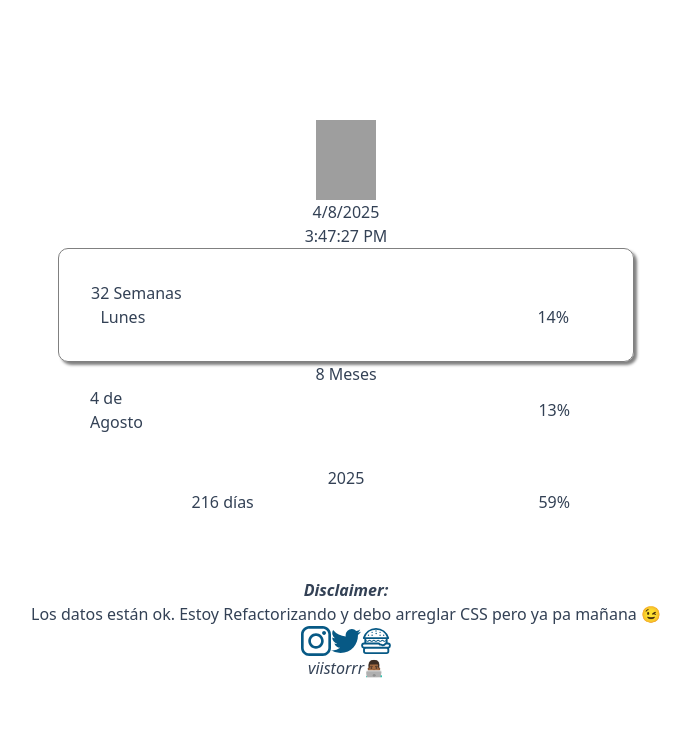
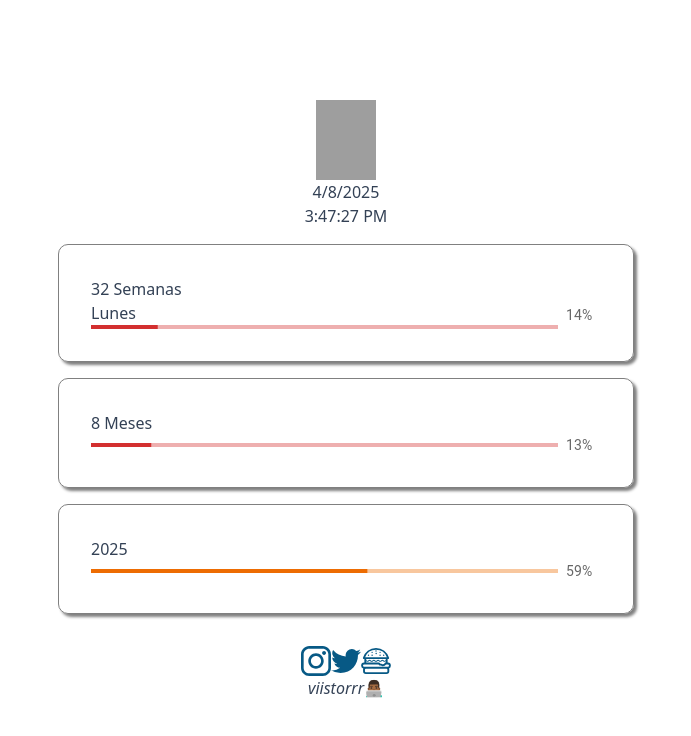
Before and after one commit to Viistorrr/yearprogress, a Next.js app: page / in a window 1280 px wide. Shown: the top 736 px of the page, without its empty margins (294-985 px from the left). Built offline with nearby package versions, Linux system fonts and the light colour scheme; no server answers; the database is empty; grey boxes are pictures that could not be loaded.

Commit message:
adding mui to components

```diff
--- a/app/page.tsx
+++ b/app/page.tsx
@@ -15,7 +15,6 @@ export default function Home() {
           <MonthInfo />
           <YearInfo />
         </div>
-        <b><i>Disclaimer:</i></b> Los datos están ok. Estoy Refactorizando y debo arreglar CSS pero ya pa mañana 😉
       </div>
     <Footer />
     <Toast />
--- a/components/MonthInfo/index.tsx
+++ b/components/MonthInfo/index.tsx
@@ -1,4 +1,7 @@
 'use client'
+import Box from '@mui/material/Box';
+import LinearProgress from '@mui/material/LinearProgress';
+import Typography from '@mui/material/Typography';
 import {
   months,
   getMonthPercent,
@@ -6,11 +9,11 @@ import {
 
 const getColor = (percent: number) => {
   if (percent && percent <= 33.3333) {
-    return "bg-rose-400";
+    return "error";
   } else if (33.3333 < percent && percent <= 66.6666) {
-    return "bg-amber-400";
+    return "warning";
   } else {
-    return "bg-emerald-400";
+    return "success";
   }
 };
 
@@ -26,25 +29,20 @@ export const MonthInfo = () => {
   if(dayOfWeekd == 7) weekNumber = weekNumber - 1
 
   return (
-    <div className="flex flex-col w-full h-min items-center align-center justify-center border-2 rounded-lg border-slate-300 pr-8 pb-8 pl-8 shadow-lg mt-4 hover:pr-6 hover:pr-b6 hover:pl-6 hover:shadow-xl">
-      <h1 className="font-bold py-4 text-slate-700">
-        {month} Meses
-        </h1>
-        <div className="flex flex-row w-full items-center align-center">
-          <div className="flex items-center w-full bg-slate-100 rounded-lg h-4">
-            <div
-              className={`flex items-center justify-center py-4 ${getColor(getMonthPercent(month, day))}`}
-              style={{
-                width: getMonthPercent(month, day).toString() + "%",
-              }}
-            >
-              <span className="text-sm font-bold pr-4">{day} de {months[month].name}</span>
-            </div>
-          </div>
-          <h1 className="w-1/12 pl-2 pr-8 font-bold items-center text-sm text-sky-900">
-          {getMonthPercent(month, day).toFixed(0)}%
+    <div className="flex flex-col w-full">
+      <Box component="span" sx={{ p: 4, border: '1px solid grey', width:1, borderRadius:'10px', boxShadow:'3px 3px 3px grey' }}>
+        <h1 className="font-bold py-4 text-slate-700">
+          {month} Meses
           </h1>
-          </div>
-      </div>
+          <Box sx={{ display: 'flex', alignItems: 'center' }}>
+          <Box sx={{ width: '100%', mr: 1 }}>
+            <LinearProgress variant="determinate" color={getColor(getMonthPercent(month, day))} value={getMonthPercent(month, day)} />
+          </Box>
+          <Box sx={{ minWidth: 35 }}>
+            <Typography variant="body2" color="text.secondary">{`${Math.round(getMonthPercent(month, day))}%`}</Typography>
+          </Box>
+        </Box>
+      </Box>
+    </div>
   );
 };
--- a/components/WeekInfo/index.tsx
+++ b/components/WeekInfo/index.tsx
@@ -1,32 +1,23 @@
 'use client'
-import { tss } from "tss-react/mui";
-import Button from "@mui/material/Button";
 import Box from '@mui/material/Box';
-import { useState } from "react";
+import LinearProgress from '@mui/material/LinearProgress';
+import Typography from '@mui/material/Typography';
 import {
   weekDays,
   TOTAL_WEEK_DAYS
 } from "@utils/constants";
 
-type Props = {
-  className?: string;
-};
-
 const getColor = (percent: number) => {
   if (percent && percent <= 33.3333) {
-    return "bg-rose-400";
+    return "error";
   } else if (33.3333 < percent && percent <= 66.6666) {
-    return "bg-amber-400";
+    return "warning";
   } else {
-    return "bg-emerald-400";
+    return "success";
   }
 };
 
-export const WeekInfo = (props: Props) => {
-  const {className} = props
-  const [isClicked, setIsClicked] = useState(false);
-
-    const { classes, cx } = useStyles({ "color": isClicked ? "blue": "red" });
+export const WeekInfo = () => {
   let date = new Date()
   const dayOfWeek = weekDays[date.getDay()];
   let dayOfWeekd = date.getDay()
@@ -39,47 +30,20 @@ export const WeekInfo = (props: Props) => {
 
   return (
     <div className="flex flex-col w-full">
-    <Box component="span" sx={{ p: 4, border: '1px solid grey', width:1, borderRadius:'10px', boxShadow:'3px 3px 3px grey' }}>
-      <h1 className="font-bold py-8">
-        {weekNumber} Semanas
-      </h1>
-      <div className="flex flex-row w-full items-center align-center">
-        <div className="flex items-center w-full bg-slate-100 rounded-lg h-2">
-          <div
-              className={`flex items-center justify-center py-4 ${getColor(currentWeekPercent)} h-2`}
-            style={{
-              width: currentWeekPercent.toString() + "%"
-            }}
-          >
-            <span className="text-sm font-bold pr-4">
-              {dayOfWeek}
-            </span>
-          </div>
-        </div>
-        <h1 className="w-1/12 pl-2 pr-8 font-bold items-center text-sm text-sky-900">
-          {currentWeekPercent.toFixed(0)}%
+      <Box component="span" sx={{ p: 4, my: 2, border: '1px solid grey', width:1, borderRadius:'10px', boxShadow:'3px 3px 3px grey' }}>
+        <h1 className="font-bold py-8">
+          {weekNumber} Semanas
         </h1>
-      </div>
+        <Box sx={{ display: 'flex', alignItems: 'center' }}>
+        <Box sx={{ width: '100%', mr: 1 }}>
+          {dayOfWeek}
+          <LinearProgress variant="determinate" color={getColor(currentWeekPercent)} value={currentWeekPercent} />
+        </Box>
+        <Box sx={{ minWidth: 35 }}>
+          <Typography variant="body2" color="text.secondary">{`${Math.round(currentWeekPercent)}%`}</Typography>
+        </Box>
       </Box>
-    </div>
-
+    </Box>
+  </div>
   );
 };
-
-const useStyles = tss
-    .withParams<{ color: "red" | "blue"; }>()
-    .create(({ theme, color })=> ({
-        root: {
-            // The color of the text is either blue or red depending of
-            // the state fo the component.
-            color,
-            // When the curser is over the button has a black border
-            "&:hover": {
-                border: '4px solid black'
-            },
-            // On screens bigger than MD the button will have a big cyan border
- 	    [theme.breakpoints.up("md")]: {
-	        border: '10px solid cyan'
-	    }
-        }
-    }));
--- a/components/YearInfo/index.tsx
+++ b/components/YearInfo/index.tsx
@@ -1,4 +1,7 @@
 'use client'
+import Box from '@mui/material/Box';
+import LinearProgress from '@mui/material/LinearProgress';
+import Typography from '@mui/material/Typography';
 import {
   TOTAL_DAYS,
   getCurrentYear
@@ -6,11 +9,11 @@ import {
 
 const getColor = (percent: number) => {
   if (percent && percent <= 33.3333) {
-    return "bg-rose-400";
+    return "error";
   } else if (33.3333 < percent && percent <= 66.6666) {
-    return "bg-amber-400";
+    return "warning";
   } else {
-    return "bg-emerald-400";
+    return "success";
   }
 };
 
@@ -21,25 +24,20 @@ export const YearInfo = () => {
   const dayOfYear = Math.floor(diff / (1000 * 60 * 60 * 24));
   const yearPercent = (dayOfYear / TOTAL_DAYS) * 100;
   return (
-    <div className="flex flex-col h-min w-full items-center align-center justify-center border-2 rounded-lg border-slate-300 pt-2 pr-8 pb-8 pl-8 shadow-lg mt-4 hover:pr-6 hover:pr-b6 hover:pl-6 hover:shadow-xl">
-      <h1 className="text-lg font-bold text-slate-700 py-2">
+    <div className="flex flex-col w-full">
+      <Box component="span" sx={{ p: 4, mt: 2, border: '1px solid grey', width:1, borderRadius:'10px', boxShadow:'3px 3px 3px grey' }}>
+       <h1 className="text-lg font-bold text-slate-700 py-2">
         {getCurrentYear()}
       </h1>
-      <div className="flex flex-row w-full items-center align-center">
-        <div className="flex items-center w-full bg-slate-100 rounded-lg h-4">
-          <div
-            className={`flex items-center justify-center py-2 ${getColor(yearPercent)} h-2`}
-            style={{ width: yearPercent.toString() + "%" }}
-          >
-            <span className="text-sm font-bold pr-4">
-              {dayOfYear} días
-            </span>
-          </div>
-        </div>
-        <h1 className="w-1/12 pl-2 pr-8 font-bold items-center text-sm text-sky-900">
-        {yearPercent.toFixed(0)}%
-        </h1>
-      </div>
+      <Box sx={{ display: 'flex', alignItems: 'center' }}>
+          <Box sx={{ width: '100%', mr: 1 }}>
+            <LinearProgress variant="determinate" color={getColor(yearPercent)} value={yearPercent} />
+          </Box>
+          <Box sx={{ minWidth: 35 }}>
+            <Typography variant="body2" color="text.secondary">{`${Math.round(yearPercent)}%`}</Typography>
+          </Box>
+        </Box>
+      </Box>
     </div>
   );
 };
```
